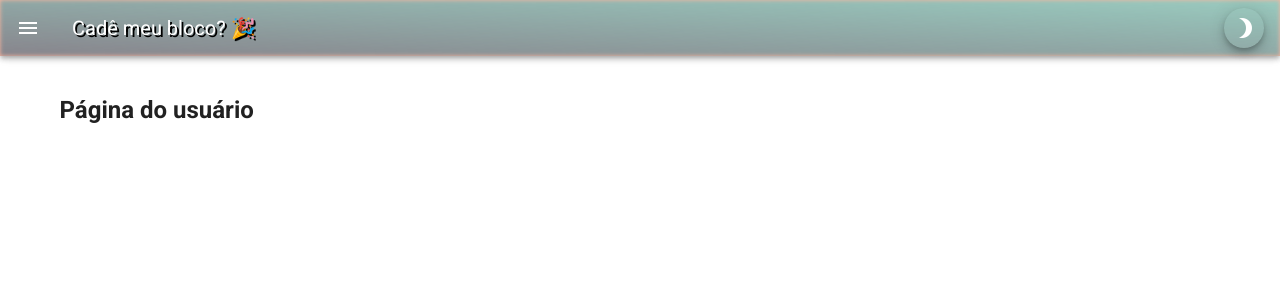
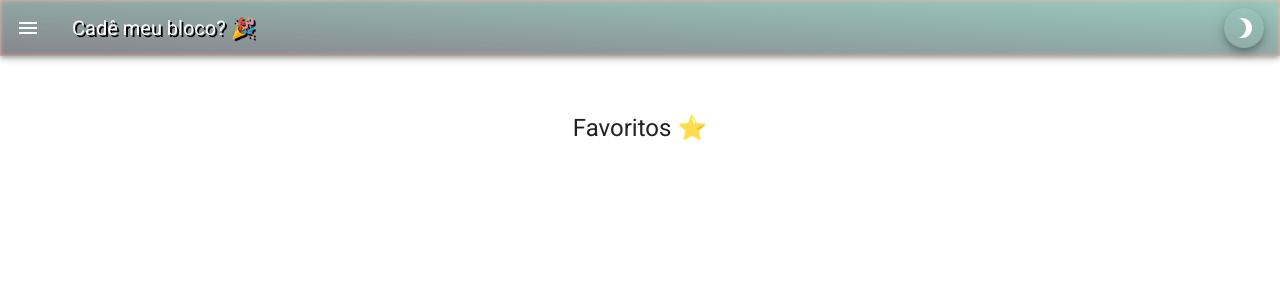
Before and after one commit to VictorHMM/hackathon-iteris, a Vue app in the folder projeto/: page /#/user in a window 1280 px wide. Shown: the top 300 px of the page. Built offline with nearby package versions, Linux system fonts and the light colour scheme.

Commit message:
Pagina usuario

```diff
--- a/projeto/src/views/UserCarnival.vue
+++ b/projeto/src/views/UserCarnival.vue
@@ -1,6 +1,6 @@
 <template>
     <v-container>
-        <h2>Página do usuário</h2>
+        <h2 class="text-h5 text-center mb-7 mt-5">Favoritos ⭐</h2>
     </v-container>
 </template>
 
```
